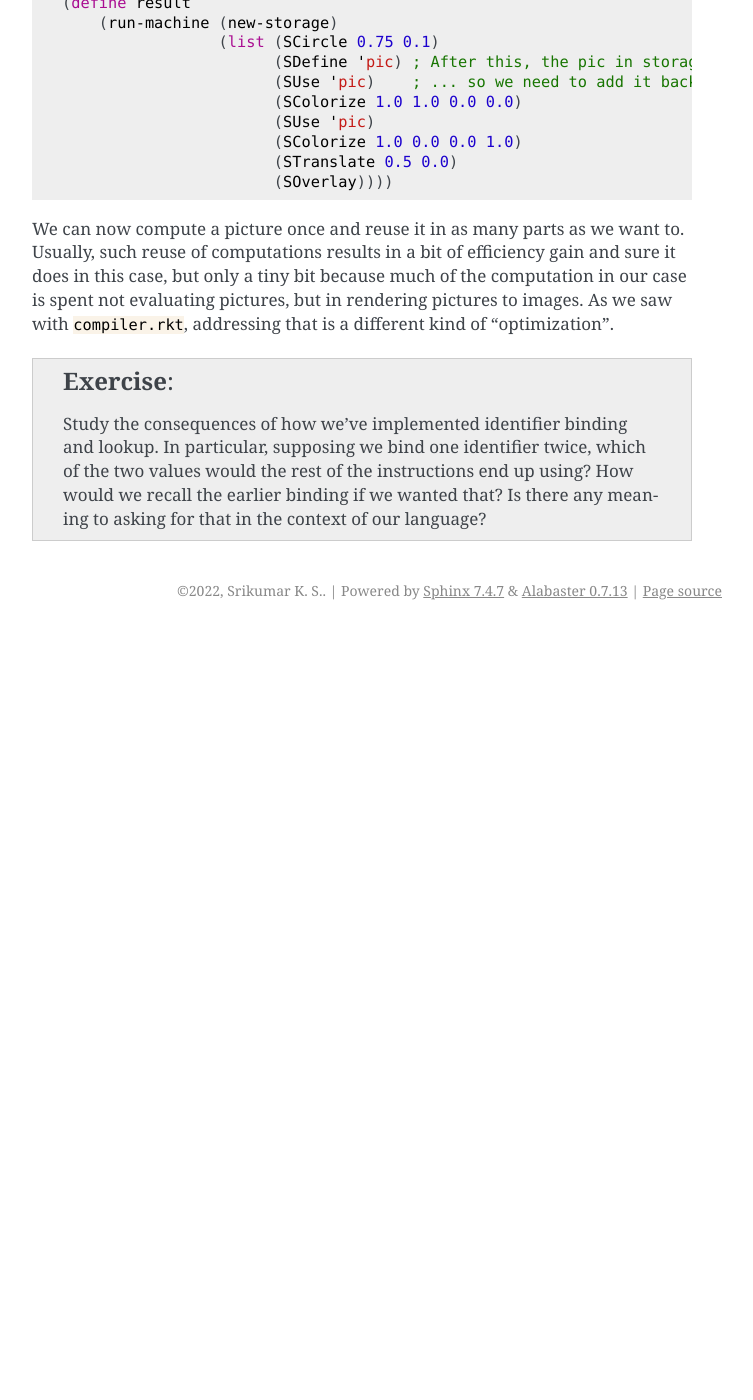
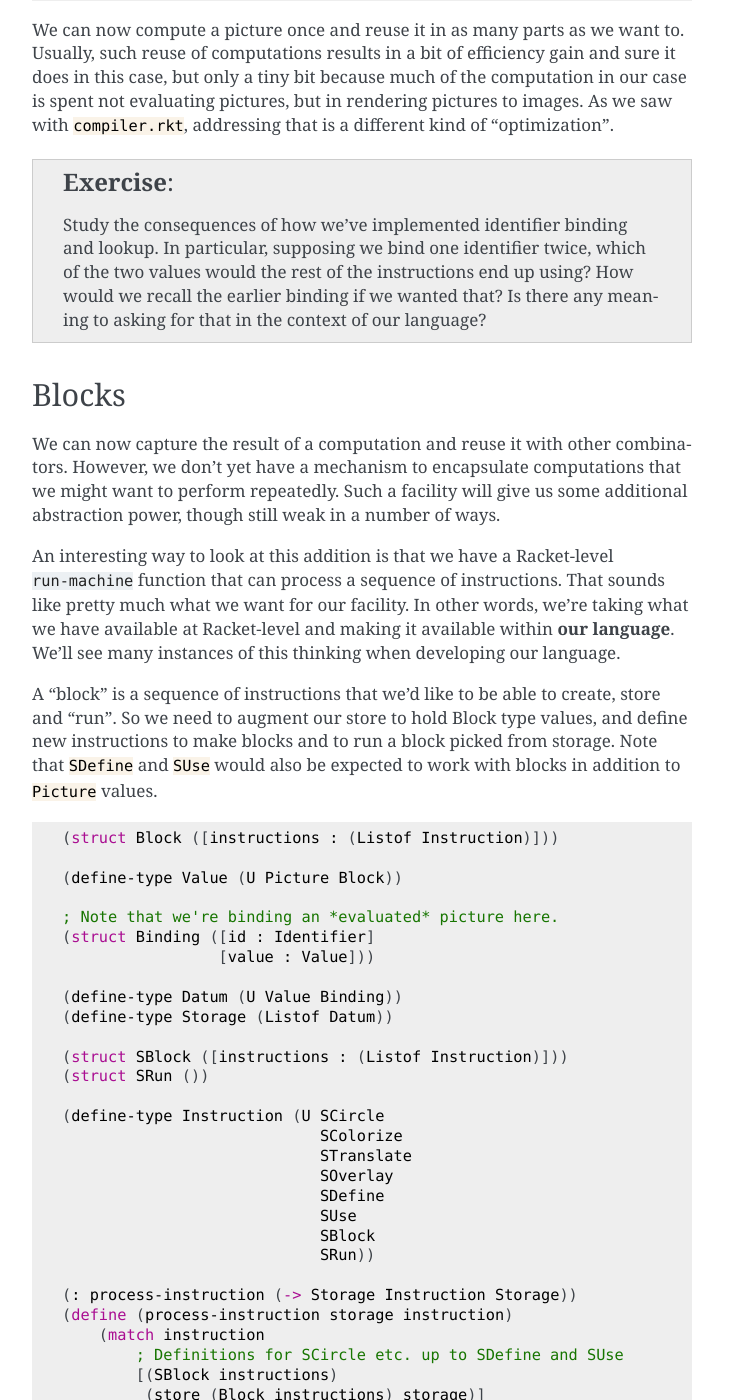
Before and after one commit to kreauniv/comp308, a Sphinx documentation site: the page built from source/notional-machine.rst, in a window 1280 px wide and 1400 px high, scrolled down 11769 px. Shown: the whole window, without its empty margins (388-1141 px from the left). Built offline with Sphinx 7.4.7, drawn with Linux system fonts in a browser that asks for light colours; before the commit the page ends 12399 px from its top, so only the background shows below that; some of the changed text lies outside the part shown.

Commit message:
Introduced blocks

```diff
--- a/source/notional-machine.rst
+++ b/source/notional-machine.rst
@@ -588,17 +588,7 @@ making and using definitions as follows -
     (: process-instruction (-> Storage Instruction Storage))
     (define (process-instruction storage instruction)
         (match instruction
-            [(SCircle radius thickness)
-             (store (circle radius thickness) storage)]
-            [(SColorize a r g b)
-             (let ([input (take1 storage)])
-                (store (colorize a r g b (first input)) (second input)))]
-            [(STranslate dx dy)
-             (let ([input (take1 storage)])
-                (store (translate dx dy (first input)) (second input)))]
-            [(SOverlay)
-             (let ([input (take2 storage)])
-                (store (overlay (first input) (second input)) (third input)))]
+            ; Definitions for SCircle etc.
             [(SDefine id)
              (let ([input (take1 storage)])
                 (store (Binding id (first input)) (second input)))]
@@ -635,3 +625,67 @@ of "optimization".
     two values would the rest of the instructions end up using? How would we
     recall the earlier binding if we wanted that? Is there any meaning to
     asking for that in the context of our language?
+
+Blocks
+------
+
+We can now capture the result of a computation and reuse it with other
+combinators. However, we don't yet have a mechanism to encapsulate computations
+that we might want to perform repeatedly. Such a facility will give us some
+additional abstraction power, though still weak in a number of ways.
+
+An interesting way to look at this addition is that we have a Racket-level
+``run-machine`` function that can process a sequence of instructions.
+That sounds like pretty much what we want for our facility. In other words,
+we're taking what we have available at Racket-level and making it available
+within **our language**. We'll see many instances of this thinking when
+developing our language.
+
+A "block" is a sequence of instructions that we'd like to be able to create,
+store and "run". So we need to augment our store to hold Block type values, and
+define new instructions to make blocks and to run a block picked from storage.
+Note that :rkt:`SDefine` and :rkt:`SUse` would also be expected to work with
+blocks in addition to :rkt:`Picture` values.
+
+.. code:: racket
+
+    (struct Block ([instructions : (Listof Instruction)]))
+
+    (define-type Value (U Picture Block))
+
+    ; Note that we're binding an *evaluated* picture here.
+    (struct Binding ([id : Identifier]
+                     [value : Value]))
+
+    (define-type Datum (U Value Binding))
+    (define-type Storage (Listof Datum))
+
+    (struct SBlock ([instructions : (Listof Instruction)]))
+    (struct SRun ())
+
+    (define-type Instruction (U SCircle
+                                SColorize
+                                STranslate
+                                SOverlay
+                                SDefine
+                                SUse
+                                SBlock
+                                SRun))
+
+    (: process-instruction (-> Storage Instruction Storage))
+    (define (process-instruction storage instruction)
+        (match instruction
+            ; Definitions for SCircle etc. up to SDefine and SUse
+            [(SBlock instructions)
+             (store (Block instructions) storage)]
+            [(SRun)
+             (let ([b (take1 storage)])
+                (run-machine (second b) (Block-instructions (first b))))]))
+
+
+.. admonition:: **Exercise**
+
+    It looks like we're done? Are we? Think through what the newly introduced
+    :rkt:`Block` object ends up providing us. Try different combinations and
+    compare what meaning you'd **want** to attribute to the program and whether
+    our machine actually implements **that** meaning or something else.
```
